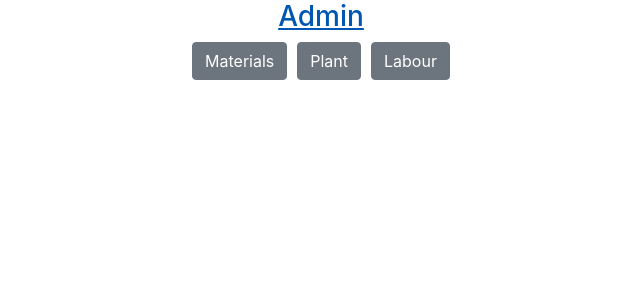
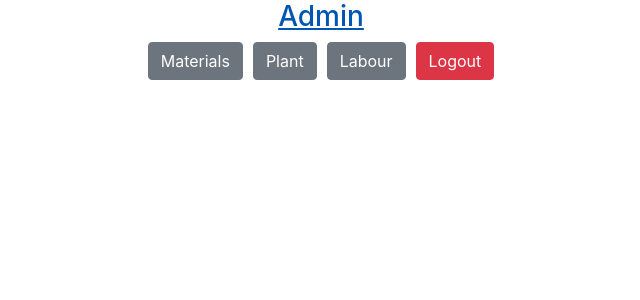
Before and after one commit to kilpatrickap/constdatawebsite, a React (Create React App) app: page /admin in a window 1280 px wide. Shown: the top 300 px of the page, without its empty margins (319-959 px from the left). Built offline with nearby package versions, Linux system fonts and the light colour scheme; sample sign-in values are in the browser's storage.

Commit message:
Logout button setup

```diff
--- a/src/component/AdminRoute.jsx
+++ b/src/component/AdminRoute.jsx
@@ -1,9 +1,17 @@
 import React, { Component } from "react";
-import { BrowserRouter as Router, Route, Link, Switch } from "react-router-dom";
+import {
+	withRouter,
+	BrowserRouter as Router,
+	Route,
+	Link,
+	Switch,
+} from "react-router-dom";
 import "bootstrap/dist/css/bootstrap.min.css";
 import AdminMaterialsRoute from "./AdminMaterialsRoute";
 import AdminPlantsRoute from "./AdminPlantsRoute";
 import AdminLabourRoute from "./AdminLabourRoute";
+
+import { removeUserSession } from "../Utils/Common";
 
 class AdminRoute extends Component {
 	render() {
@@ -34,11 +42,25 @@ class AdminRoute extends Component {
 										Labour
 									</button>
 								</Link>
+
+								<Link to="" style={{ padding: 5 }}>
+									<button
+										type="button"
+										class="btn btn-danger"
+										onClick={this.handleLogout}
+									>
+										Logout
+									</button>
+								</Link>
 							</div>
 
 							<br />
 
-							<Route path="/admin/materials" exact component={AdminMaterialsRoute} />
+							<Route
+								path="/admin/materials"
+								exact
+								component={AdminMaterialsRoute}
+							/>
 							<Route path="/admin/plant" exact component={AdminPlantsRoute} />
 							<Route path="/admin/labour" exact component={AdminLabourRoute} />
 						</div>
@@ -49,4 +71,4 @@ class AdminRoute extends Component {
 	}
 }
 
-export default AdminRoute;
+export default withRouter(AdminRoute);
--- a/src/component/LoginRoute.jsx
+++ b/src/component/LoginRoute.jsx
@@ -26,7 +26,7 @@ function LoginRoute(props) {
 			.then((response) => {
 				console.log(response.data);
 				setUserSession( response.data.user);
-				props.history.push("/admin"); 		//Unhandled Rejection (TypeError): Cannot read property 'push' of undefined
+				props.history.push("/admin");
 			});
 	};
 
```
